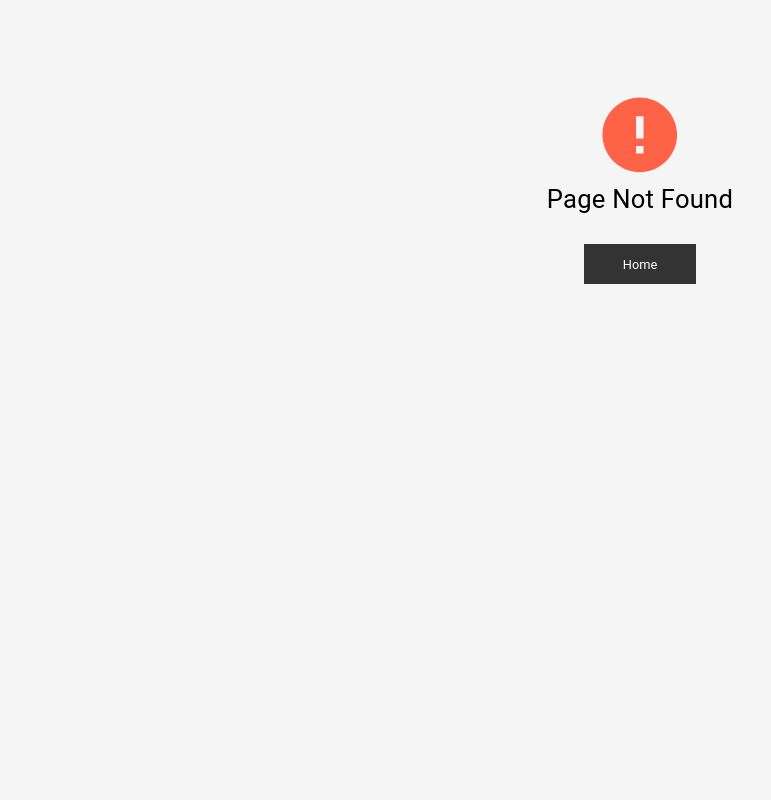
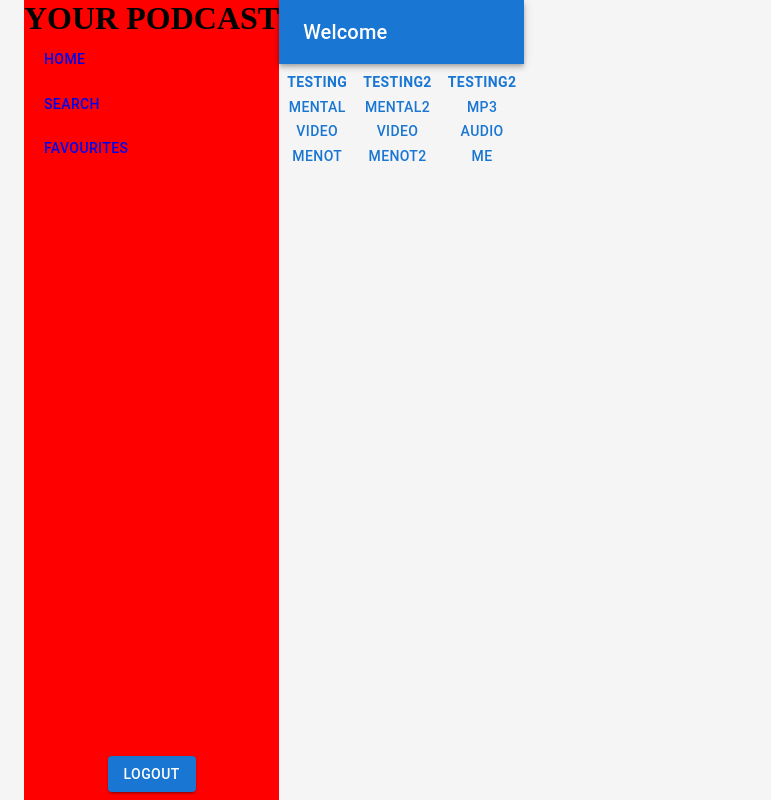
Before and after one commit to MohdOwais22/your-podcast-frontend, a React (Create React App) app: page /favourite in a window 1280 px wide. Before the commit this address had no page. Shown: the whole page, without its empty margins (0-771 px from the left). Built offline with nearby package versions, Linux system fonts and the light colour scheme.

Commit message:
completed home screen react html

```diff
--- a/src/App.js
+++ b/src/App.js
@@ -6,7 +6,8 @@ import Login from './pages/login/Login.js';
 // import ProtectedRoute from './components/Route/ProtectedRoute.js';
 import Home from './pages/Home/Home';
 import NotFound from './pages/Not Found/NotFound';
-import PodcastScreen from './pages/DisplayScreen/PodcastScreen';
+import Search from './pages/Search/Search';
+import Favourite from './pages/Favourite/Favourite';
 
 function App() {
   // const { isAuthenticated, user } = useSelector((state) => state.user);
@@ -18,6 +19,8 @@ function App() {
         <Route exact path="/" element={<Home />} />
         <Route exact path="/signup" element={<Signup />} />
         <Route exact path="/login" element={<Login />} />
+        <Route exact path="/search" element={<Search />} />
+        <Route exact path="/favourite" element={<Favourite />} />
         <Route path="*" element={<NotFound />} />
       </Routes>
     </Router>
--- a/src/components/Option/Option.js
+++ b/src/components/Option/Option.js
@@ -24,12 +24,16 @@ const Option = () => {
             Home
           </Button>
         </Link>
+        <Link to="/search">
           <Button style={{ margin: '4px' }} variant="outline" color="primary">
             Search
           </Button>
+        </Link>
+        <Link to="/favourite">
           <Button style={{ margin: '4px' }} variant="outline" color="primary">
             Favourites
           </Button>
+        </Link>
       </Stack>
       <Box style={{ display: 'flex', justifyContent: 'flex-end' }}>
         <Button
--- a/src/pages/DisplayScreen/PodcastScreen.js
+++ /dev/null
@@ -1,7 +0,0 @@
-import React from 'react';
-
-const PodcastScreen = () => {
-  return <div>PodcastScreen</div>;
-};
-
-export default PodcastScreen;
--- /dev/null
+++ b/src/pages/Favourite/Favourite.js
@@ -0,0 +1,125 @@
+import { Box, Button, Container, Modal, Stack } from '@mui/material';
+import React, { useState } from 'react';
+import Option from '../../components/Option/Option';
+import Navbar from '../../components/Navbar/Navbar';
+import Podcast from '../../components/Podcast/Podcast';
+
+const Search = () => {
+  const favPodcast = [
+    {
+      _id: {
+        $oid: '64441c0aa3614bbf85407e56',
+      },
+      name: 'testing',
+      description: 'sample description2',
+      category: 'mental',
+      type: 'video',
+      speaker: 'menot',
+      file: {
+        public_id: 'podcast/WIN_20210422_23_56_37_Pro',
+        url: 'https://res.cloudinary.com/dyi3njhwr/video/upload/v1682105539/podcast/WIN_20210422_23_56_37_Pro.mp4',
+      },
+      views: 0,
+      createdAt: {
+        $date: '2023-04-22T17:40:26.885Z',
+      },
+      updatedAt: {
+        $date: '2023-04-22T17:40:26.885Z',
+      },
+      __v: 0,
+    },
+    {
+      _id: {
+        $oid: '64441c0aa3614bbf85407e57',
+      },
+      name: 'testing2',
+      description: 'sample description22',
+      category: 'mental2',
+      type: 'video',
+      speaker: 'menot2',
+      file: {
+        public_id: 'podcast/WIN_20210422_23_56_37_Pro',
+        url: 'https://res.cloudinary.com/dyi3njhwr/video/upload/v1682105539/podcast/WIN_20210422_23_56_37_Pro.mp4',
+      },
+      views: 0,
+      createdAt: {
+        $date: '2023-04-22T17:40:26.885Z',
+      },
+      updatedAt: {
+        $date: '2023-04-22T17:40:26.885Z',
+      },
+      __v: 0,
+    },
+    {
+      _id: {
+        $oid: '6444d27e6057e42bd9bb1511',
+      },
+      name: 'testing2',
+      description: 'sample description3',
+      category: 'mp3',
+      type: 'audio',
+      speaker: 'me',
+      file: {
+        public_id: 'podcast/WIN_20210423_00_01_48_Pro',
+        url: 'https://res.cloudinary.com/dyi3njhwr/video/upload/v1682097405/podcast/WIN_20210423_00_01_48_Pro.mp4',
+      },
+      views: 0,
+      createdAt: {
+        $date: '2023-04-22T17:40:26.885Z',
+      },
+      updatedAt: {
+        $date: '2023-04-22T17:40:26.885Z',
+      },
+      __v: 0,
+    },
+  ];
+  const [open, setOpen] = useState(false);
+  const [curPodcast, setCurPodcast] = useState();
+  const handleOpen = (item) => {
+    setOpen(true);
+    setCurPodcast(item);
+  };
+  const handleClose = () => {
+    setOpen(false);
+    setCurPodcast(undefined);
+  };
+  return (
+    <Container style={{ margin: '0' }}>
+      <Stack direction={'row'}>
+        <Option />
+        <Stack direction={'column'}>
+          <Navbar />
+          <Stack direction={'row'}>
+            {favPodcast.map((item) => (
+              <Button onClick={() => handleOpen(item)}>
+                <Podcast completePodcast={item} />
+              </Button>
+            ))}
+            {curPodcast !== undefined && (
+              <Modal open={open} onClose={handleClose}>
+                <Box>
+                  <h1>{curPodcast.name}</h1>
+                  <p>By {curPodcast.speaker}</p>
+                  <video
+                    autoPlay={true}
+                    style={{ width: '10%', height: '10%' }}
+                    controls
+                    controlsList="nodownload noremoteplayback nofullscreen"
+                    disablePictureInPicture
+                    disableRemotePlayback
+                    src={curPodcast.file.url}
+                  />
+                  <Button>Play</Button>
+                  <Button>Add to Favourites</Button>
+                  <p>{curPodcast.description}</p>
+                </Box>
+              </Modal>
+            )}
+          </Stack>
+        </Stack>
+      </Stack>
+    </Container>
+  );
+};
+
+export default Search;
--- /dev/null
+++ b/src/pages/Search/Search.js
@@ -0,0 +1,32 @@
+import { Button, Container, Input, Stack } from '@mui/material';
+import React, { useState } from 'react';
+import Option from '../../components/Option/Option';
+import Navbar from '../../components/Navbar/Navbar';
+
+const Search = () => {
+  const [nameSearch, setNameSearch] = useState('');
+  const [catSearch, setCatSearch] = useState('');
+  return (
+    <Container style={{ margin: '0' }}>
+      <Stack direction={'row'}>
+        <Option />
+        <Stack direction={'column'}>
+          <Navbar />
+
+          <Input
+            className="inputSearchName"
+            onChange={(e) => setNameSearch(e.target.value)}
+          />
+          <Button className="buttonSearchName">Search By Name</Button>
+          <Input
+            className="inputSearchCategory"
+            onChange={(e) => setCatSearch(e.target.value)}
+          />
+          <Button className="buttonSearchCategory">Search by Category</Button>
+        </Stack>
+      </Stack>
+    </Container>
+  );
+};
+
+export default Search;
```
Lines whose indentation alone changed are shown as unchanged.
